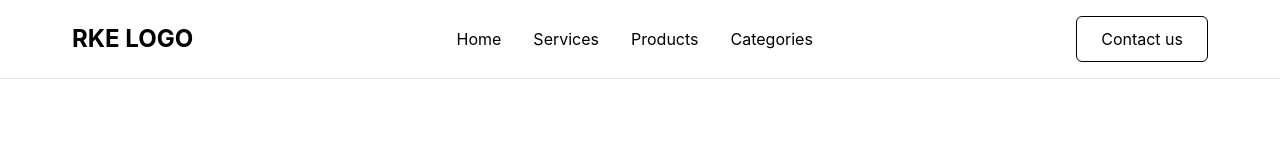
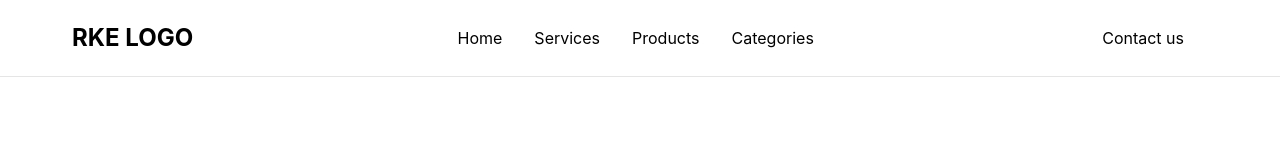
Before and after one commit to iamshiva003/rk-enterprises, a React (Vite) app: page / in a window 1280 px wide. Shown: the top 150 px of the page. Built offline with nearby package versions, Linux system fonts and the light colour scheme; a web font is replaced by a local one.

Commit message:
updating the contact us in navbar

```diff
--- a/src/components/Header.css
+++ b/src/components/Header.css
@@ -95,22 +95,21 @@
 
 /* Contact Button */
 .contact-btn {
-    background-color: white;
-    border: 1px solid black;
+    background: none;
+    border: none;
     color: black;
     padding: 0.75rem 1.5rem;
     font-size: 1rem;
     font-weight: 400;
-    border-radius: 6px;
     cursor: pointer;
     transition: all 0.3s ease;
     font-family: -apple-system, BlinkMacSystemFont, 'Segoe UI', 'Roboto', sans-serif;
     z-index: 101;
+    text-decoration: none;
 }
 
 .contact-btn:hover {
-    background-color: black;
-    color: white;
+    color: #666;
 }
 
 /* Mobile Contact Button */
```
